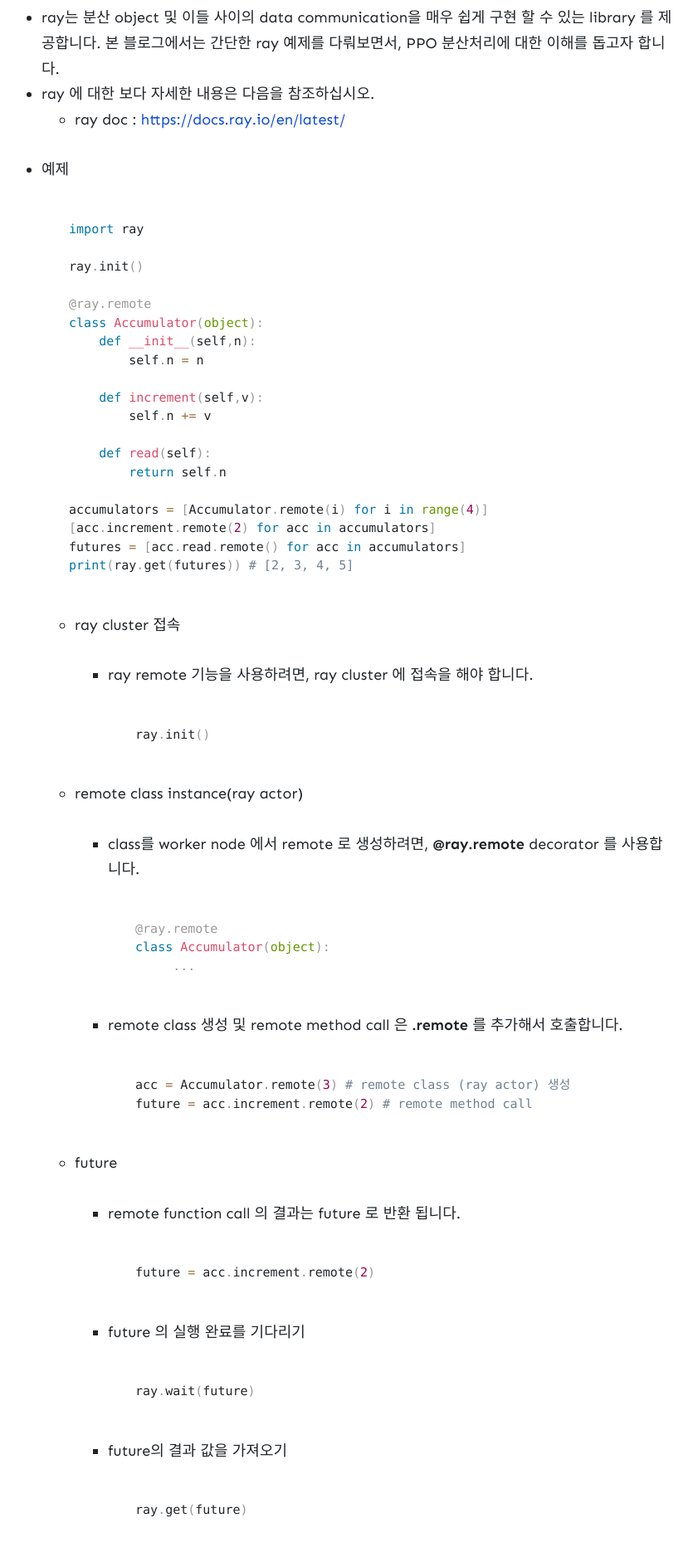
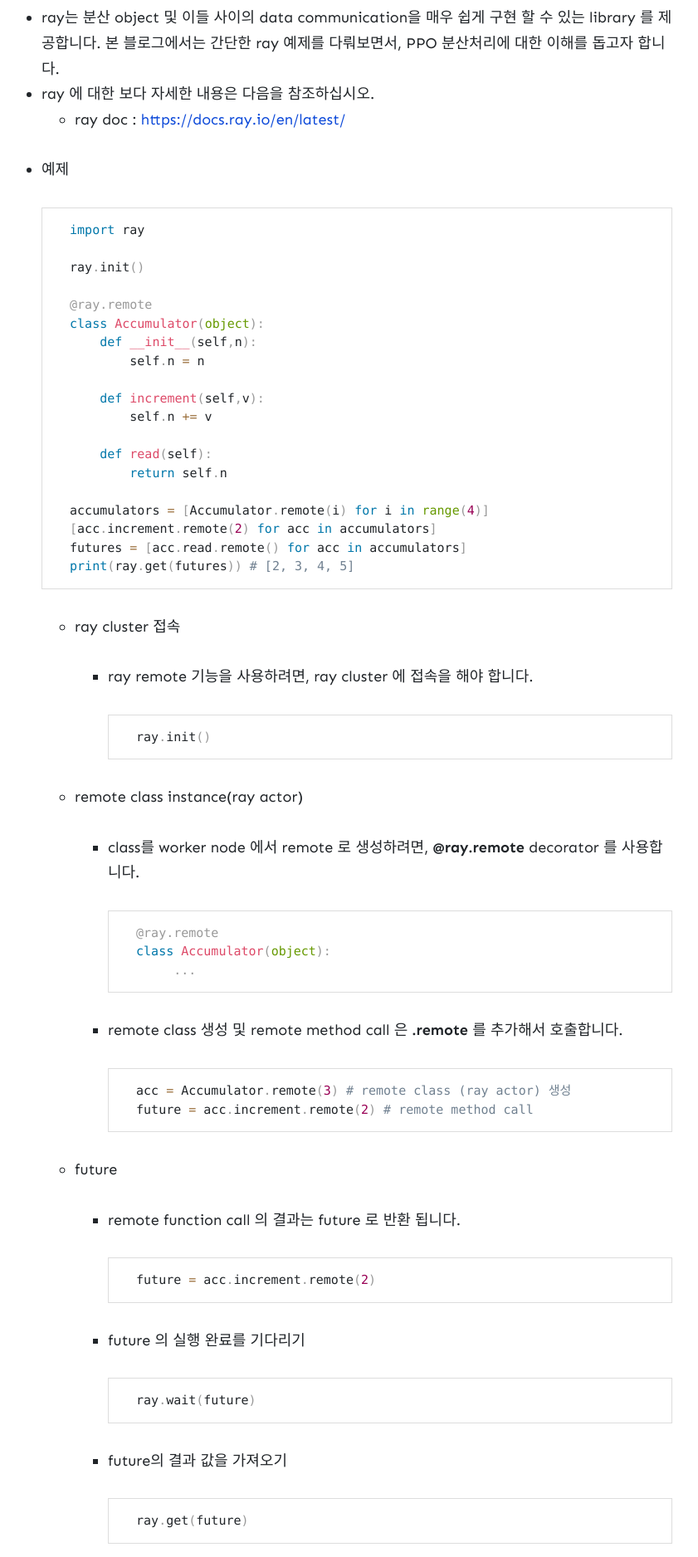
Before and after one commit to wowthemesnet/jekyll-theme-memoirs, a Jekyll site: the page built from _posts/2020-12-01-Distributed-PPO-implementation.md, in a window 1280 px wide. Shown: the part 3151-5027 px from the top of the page at 83% size, without its empty margins (230-1071 px from the left). Built offline with Jekyll 4.4.1, drawn with Linux system fonts in a browser that asks for light colours; nearby versions of some CDN libraries; comment, search, counter and statistics services are not loaded.

Commit message:
change style

```diff
--- a/assets/css/prism.css
+++ b/assets/css/prism.css
@@ -54,6 +54,7 @@ pre[class*="language-"] {
 	padding: 1em;
 	margin: .5em 0;
 	overflow: auto;
+	border: 1px solid #ddd;
 }
 
 :not(pre) > code[class*="language-"],
```
